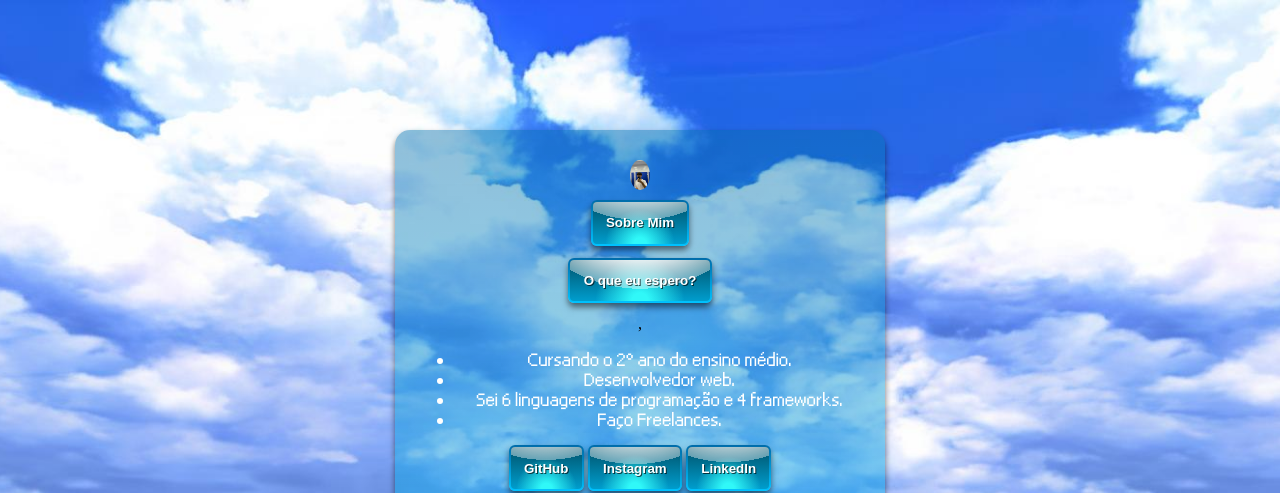
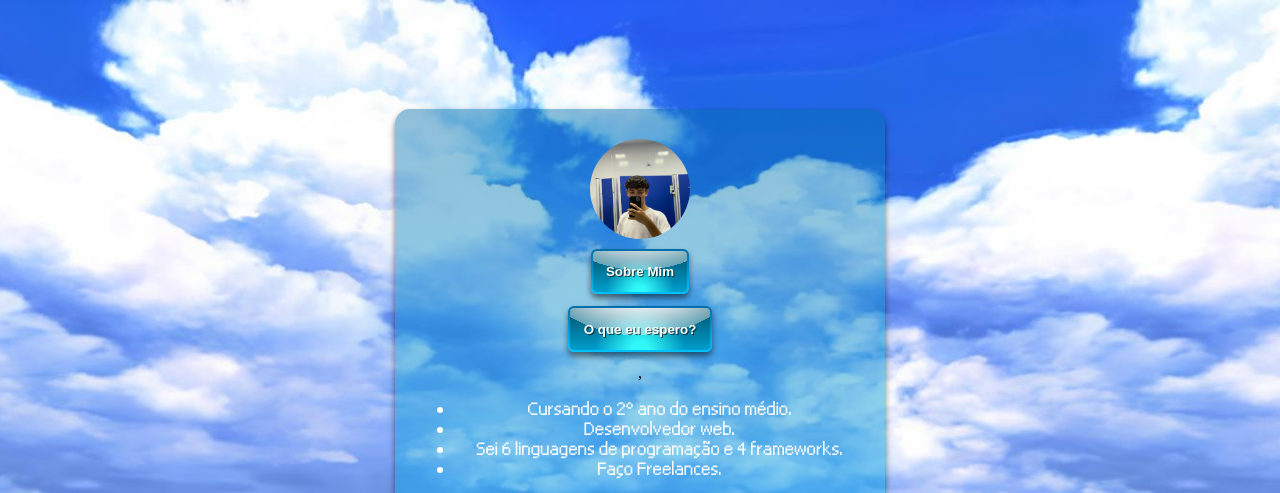
Before and after one commit to guxkswzz/portifolio, a plain HTML site: page index.html in a window 1280 px wide. Shown: the top 493 px of the page. Drawn offline with Linux system fonts and the light colour scheme.

Commit message:
Update style.css

```diff
--- a/src/style.css
+++ b/src/style.css
@@ -20,8 +20,8 @@ body {
 }
 
 .photo {
-  width: 20px;
-  height: 30px;
+  width: 100px;
+  height: 100px;
   background: url('eu.jpg') no-repeat center center;
   background-size: cover;
   border-radius: 50%;
```
